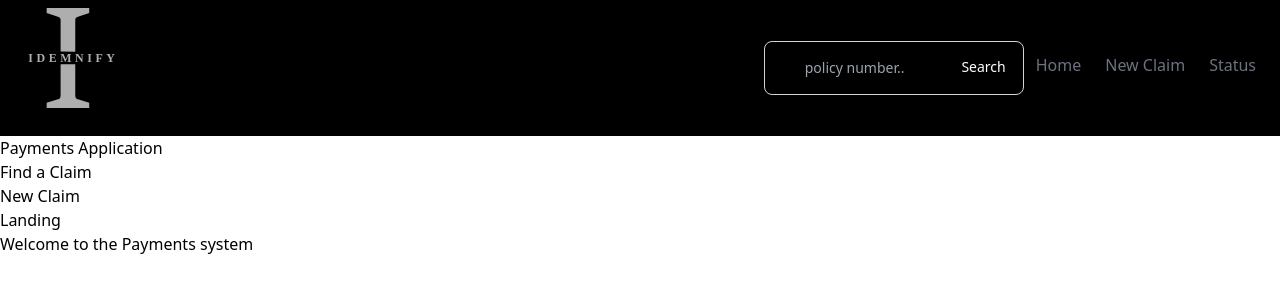
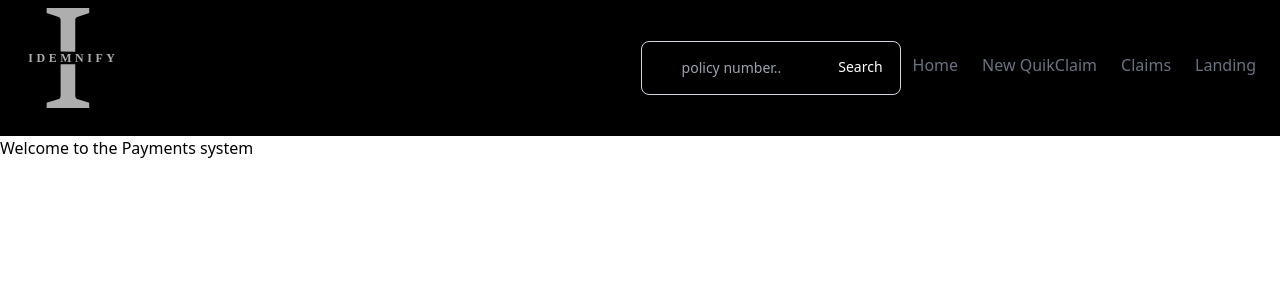
Before and after one commit to persistentcliffhanger/neuda-project-git, a React (Create React App) app in the folder idemnify-react/: page / in a window 1280 px wide. Shown: the top 300 px of the page. Built offline with nearby package versions, Linux system fonts and the light colour scheme.

Commit message:
Nav bar and menu sorted.  Menu.js is propbably reducndant now

```diff
--- a/idemnify-react/src/App.js
+++ b/idemnify-react/src/App.js
@@ -3,24 +3,26 @@ import { BrowserRouter, Route, Routes } from "react-router-dom";
 import "./App.css";
 import Header from "./components/Header";
 import Newquikclaim from "./components/Newquikclaim";
-import Menu from "./components/Menu";
+// import Menu from "./components/Menu";
 import Search from "./components/Search";
 // import Footer from "./components/Footer";
 // import ClaimsTable from "./components/Claimstable";
 import FindClaimsPage from "./components/FindClaimsPage";
 
 import Landing from './components/Landing';
+import ClaimsTable from "./components/Claimstable";
 
 function App() {
   const [searchTerm, setSearchTerm] = useState("");
 
   return (
     <div>
-      <Header />
+      {/* <Header /> */}
       <BrowserRouter>
-        <Menu />
+        <Header />
         <Routes>
           <Route path="/newquikclaim" element={<Newquikclaim />} />
+          <Route path="/claimstable" element={<ClaimsTable />} />
           <Route
             path="/find"
             element={
--- a/idemnify-react/src/components/Header.js
+++ b/idemnify-react/src/components/Header.js
@@ -1,5 +1,7 @@
+import { Link, NavLink } from "react-router-dom";
 // import logo from "./logo.svg";
 import { useState } from "react";
+import Menu from "./Menu";
 import Search from "./Search";
 //import Tog from "../script.js";
 
@@ -86,42 +88,42 @@ function Header() {
                   </form>
                 </li>
 
-
-
+                <li>{/* <Search /> */}</li>
 
                 <li>
-                  {/* <Search /> */}
-
-
-
-                </li>
-
-
-                <li>
-                  <a
-                    className="block p-3 hover:text-white text-gray-500"
-                    href="http://"
-                  >
-                    Home
-                  </a>
+                  <h1>
+                    <Link
+                      to="/"
+                      className="block p-3 hover:text-white text-gray-500"
+                    >
+                      Home
+                    </Link>
+                  </h1>
                 </li>
                 <li>
-                  <a
+                  <NavLink
+                    to="/newquikclaim"
                     className="block p-3 hover:text-white text-gray-500"
-                    href="http://"
                   >
-                    New Claim
-                  </a>
+                    New QuikClaim
+                  </NavLink>
                 </li>
                 <li>
-                  <a
+                  <NavLink
+                    to="/claimstable"
                     className="block p-3 hover:text-white text-gray-500"
-                    href="http://"
                   >
-                    Status
-                  </a>
+                    Claims
+                  </NavLink>
                 </li>
-
+                <li>
+                  <NavLink
+                    to="/landing"
+                    className="block p-3 hover:text-white text-gray-500"
+                  >
+                    Landing
+                  </NavLink>
+                </li>
               </ul>
             </nav>
           </div>
```
